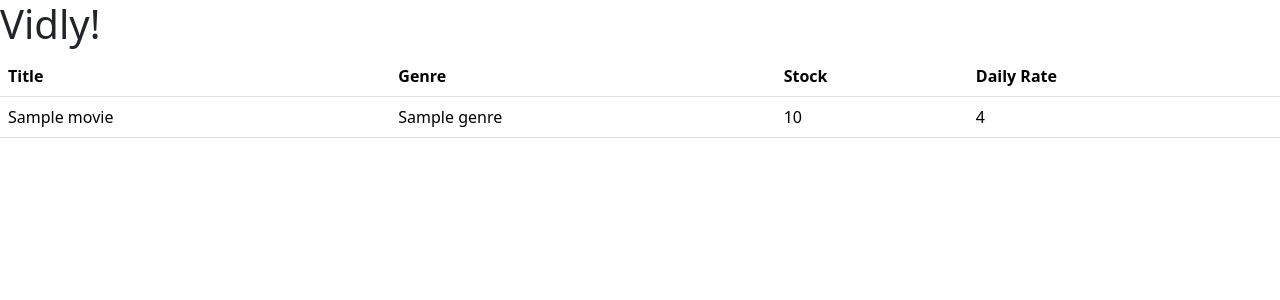
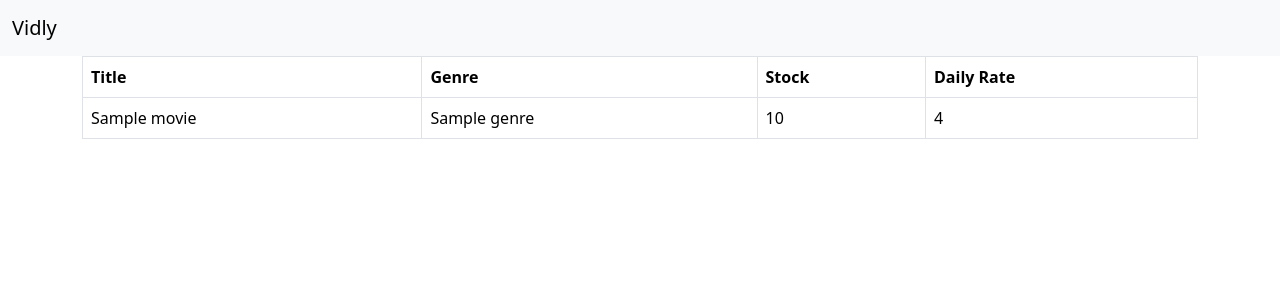
Before and after one commit to RobertEdmonds/vidly, a Python web app: template movies/templates/movies/index.html in a window 1280 px wide. Shown: the top 300 px of the page. Run offline with Jinja, Linux system fonts and the light colour scheme; the template is opened without the code that fills it: most values are stand-ins (such as "Sample title", 1, 10 or a date in 2020).

Commit message:
Add custome design for index.html

```diff
--- a/movies/templates/movies/base.html
+++ b/movies/templates/movies/base.html
@@ -7,9 +7,15 @@
     <link href="https://cdn.jsdelivr.net/npm/bootstrap@5.3.0-alpha1/dist/css/bootstrap.min.css" rel="stylesheet" integrity="sha384-GLhlTQ8iRABdZLl6O3oVMWSktQOp6b7In1Zl3/Jr59b6EGGoI1aFkw7cmDA6j6gD" crossorigin="anonymous">
   </head>
   <body>
-    <h1>Vidly!</h1>
-    {% block content %}
-    {% endblock %}
+    <nav class="navbar bg-body-tertiary">
+        <div class="container-fluid">
+          <a class="navbar-brand" href="#">Vidly</a>
+        </div>
+    </nav>
+    <main class="container">
+        {% block content %}
+        {% endblock %}
+    </main>
     <script src="https://cdn.jsdelivr.net/npm/bootstrap@5.3.0-alpha1/dist/js/bootstrap.bundle.min.js" integrity="sha384-w76AqPfDkMBDXo30jS1Sgez6pr3x5MlQ1ZAGC+nuZB+EYdgRZgiwxhTBTkF7CXvN" crossorigin="anonymous"></script>
   </body>
 </html>
--- a/movies/templates/movies/index.html
+++ b/movies/templates/movies/index.html
@@ -1,7 +1,7 @@
 {% extends "movies/base.html" %}
 
 {% block content %}
-    <table class="table">
+    <table class="table table-bordered table-hover">
         <thead>
             <tr>
                 <th>Title</th>
```
